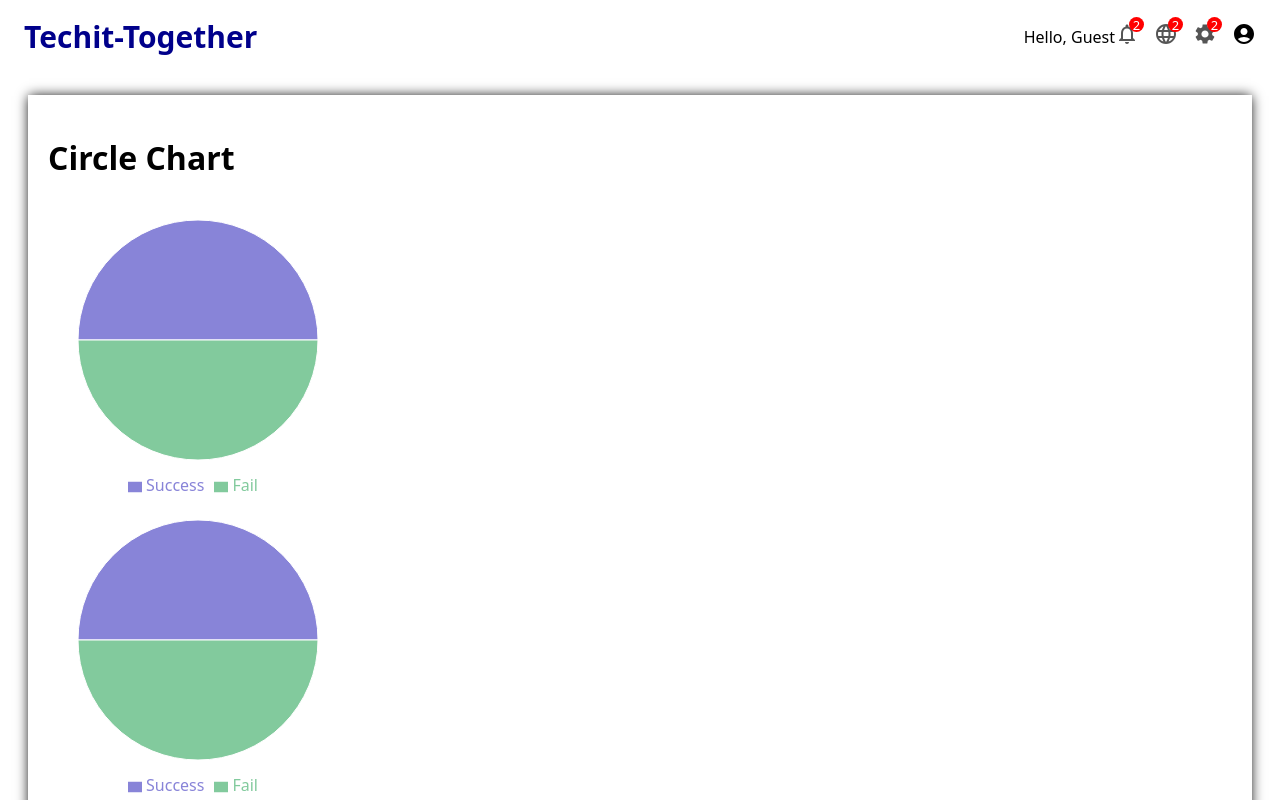
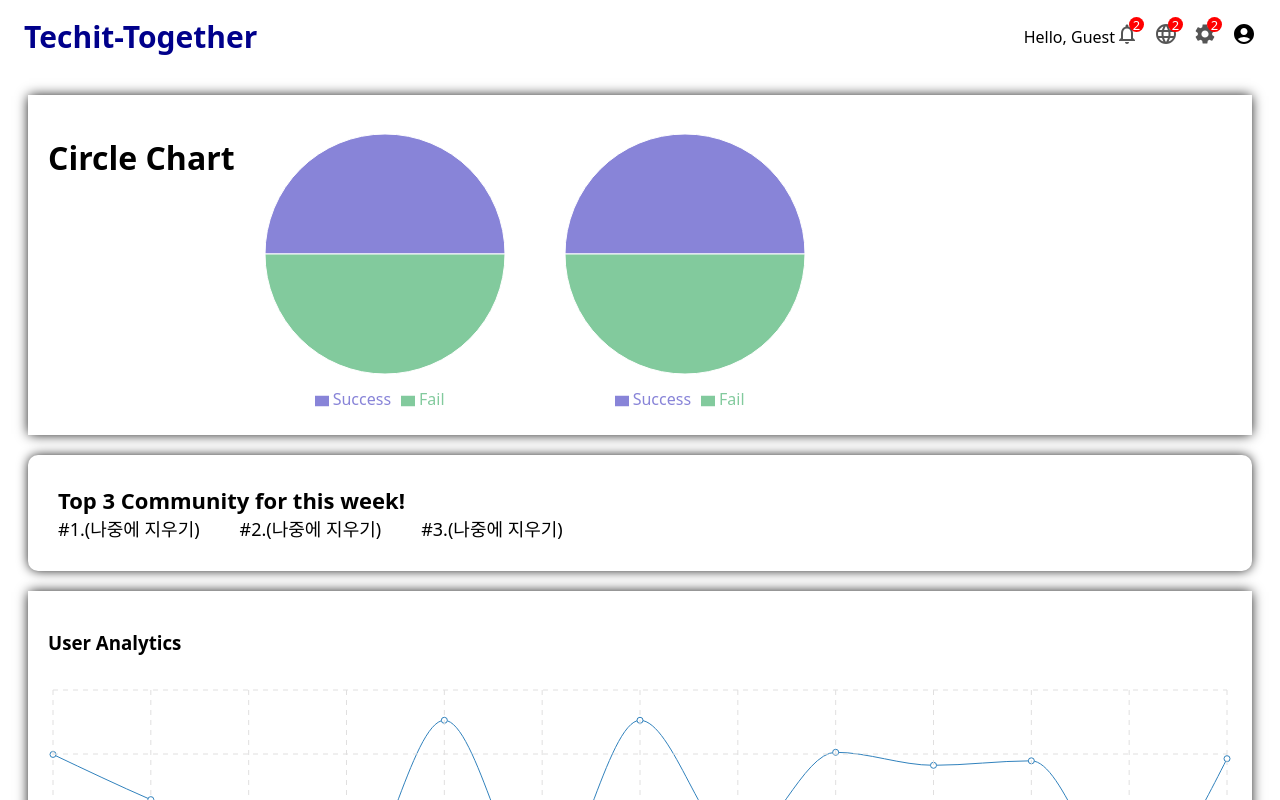
Before and after one commit to saurus2/Techit-Together-Front, a React (Vite) app: page / in a window 1280 px wide. Shown: the top 800 px of the page. Built offline with nearby package versions, Linux system fonts and the light colour scheme.

Commit message:
Title: aliening charts

```diff
--- a/src/components/circleChart/CircleChart.jsx
+++ b/src/components/circleChart/CircleChart.jsx
@@ -35,6 +35,7 @@ class CircleChart extends React.Component {
         return (
             <div className="circleChart">
                 <h1>Circle Chart</h1>
+
                 <div className="firstCircleChart">
                     <PieChart width={300} height={300}>
                         <Pie
--- a/src/components/circleChart/circleChart.css
+++ b/src/components/circleChart/circleChart.css
@@ -1,15 +1,7 @@
-.widgetLg {
-    flex: 2;
-
-    -webkit-box-shadow: 0px 0px 12px -1px #000000;
-    box-shadow: 0px 0px 12px -1px #000000;
-
-    padding: 20px;
-    margin-right: 20px;
-}
 .circleChart {
     margin: 20px;
     padding: 20px;
+    display: flex;
 
     -webkit-box-shadow: 0px 0px 12px -1px #000000;
     box-shadow: 0px 0px 12px -1px #000000;
@@ -17,7 +9,15 @@
 
 .firstCircleChart {
     position: relative;
+    display: block;
+    float: left;
+    width: 300px;
+    height: 300px;
 }
 .secondCircleChart {
     position: relative;
+    display: block;
+    float: left;
+    width: 300px;
+    height: 300px;
 }
```
